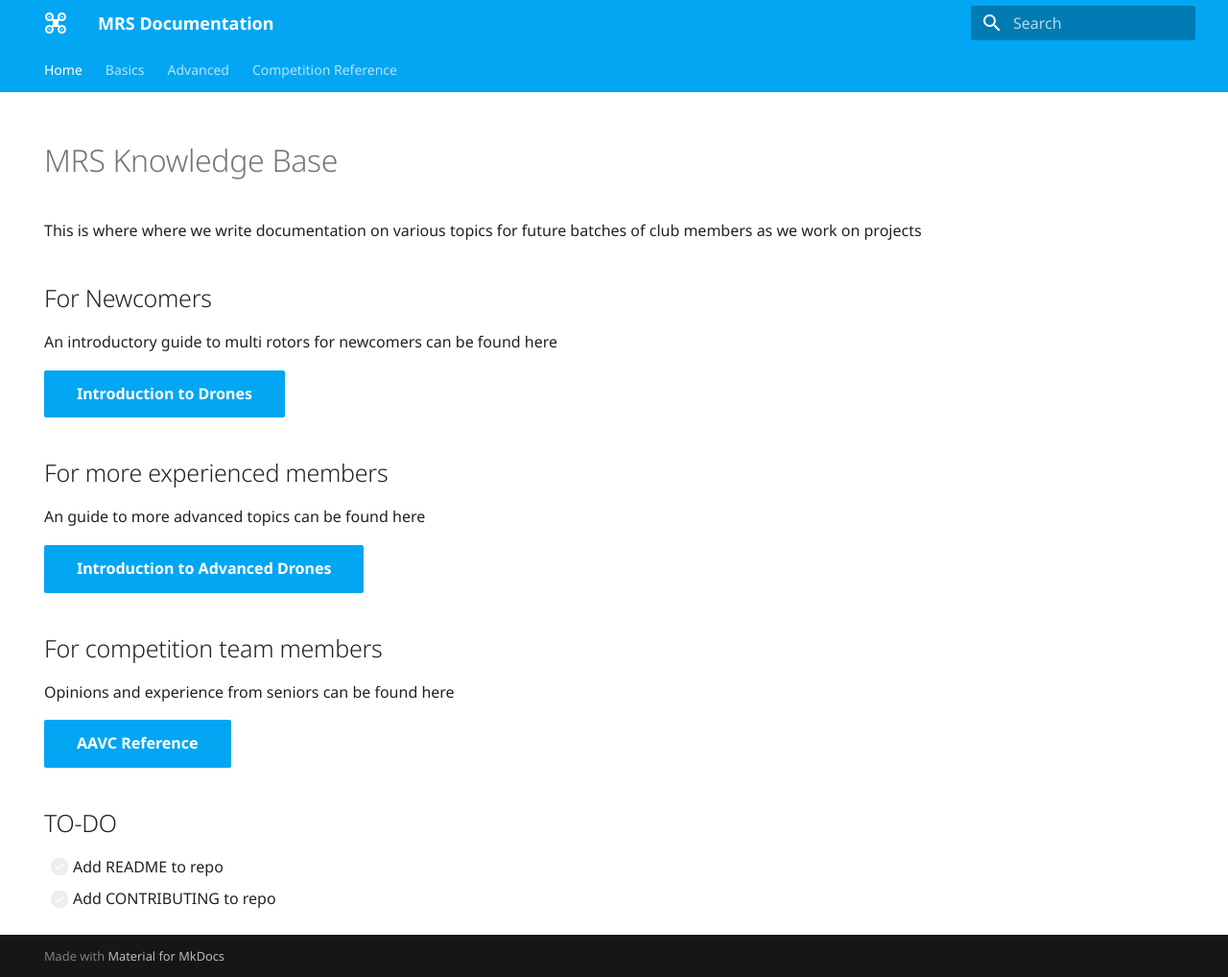
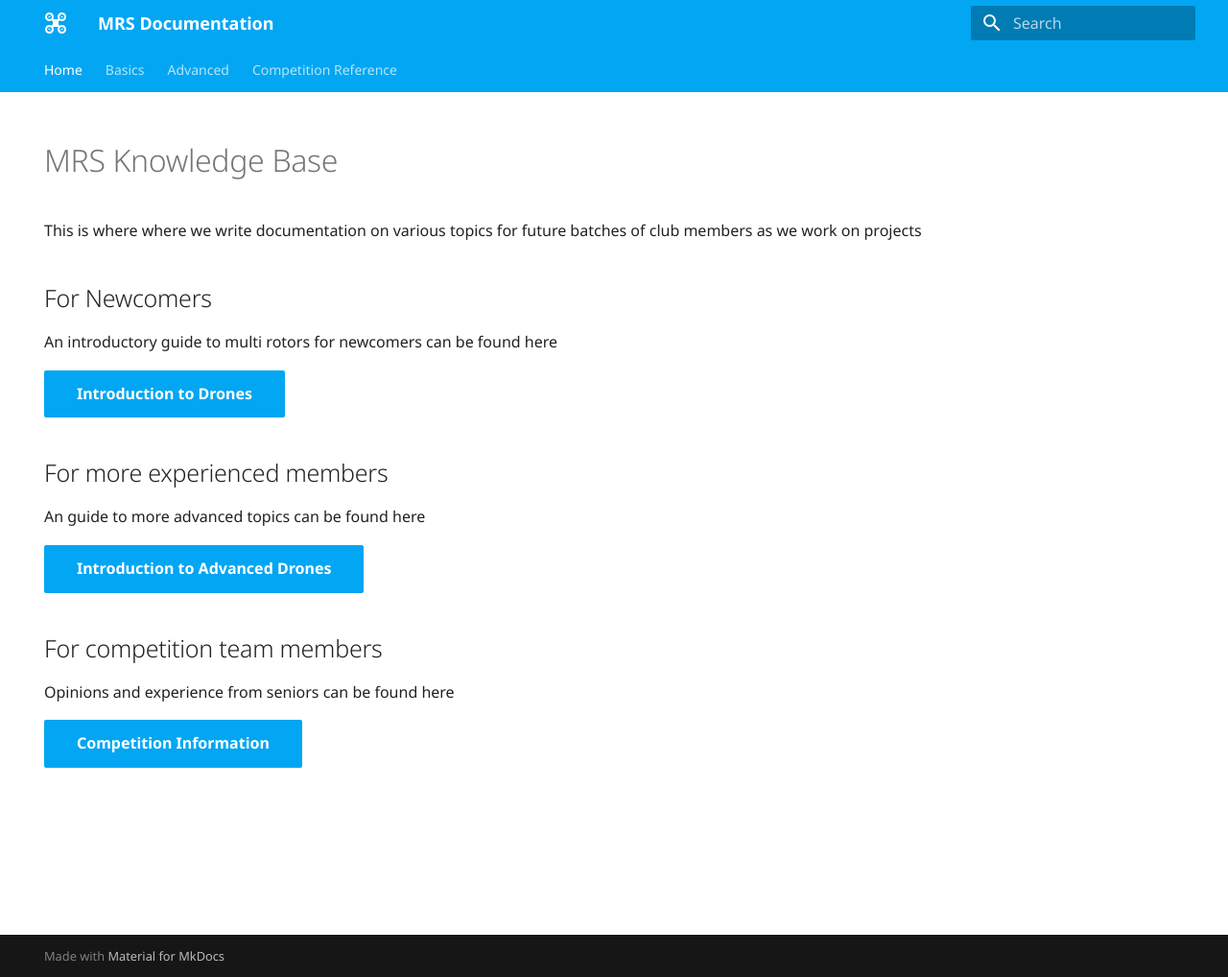
Before and after one commit to multirotorsociety/mrs-documentation, an MkDocs documentation site: the page built from docs/index.md, in a window 1280 px wide and 1018 px high. Shown: the whole window at 96% size. Built offline with MkDocs 1.6.1 and Material for MkDocs 9.7.7, drawn with Linux system fonts in a browser that asks for light colours.

Commit message:
Rename AAVC reference to Competition Information

```diff
--- a/docs/index.md
+++ b/docs/index.md
@@ -21,8 +21,4 @@ An guide to more advanced topics can be found here
 ## For competition team members
 Opinions and experience from seniors can be found here
 
-[AAVC Reference](competition/AAVC_reference){: .md-button .md-button--primary}
-
-## TO-DO
-- [ ] Add README to repo
-- [ ] Add CONTRIBUTING to repo
+[Competition Information](competition/AAVC_reference){: .md-button .md-button--primary}
```
